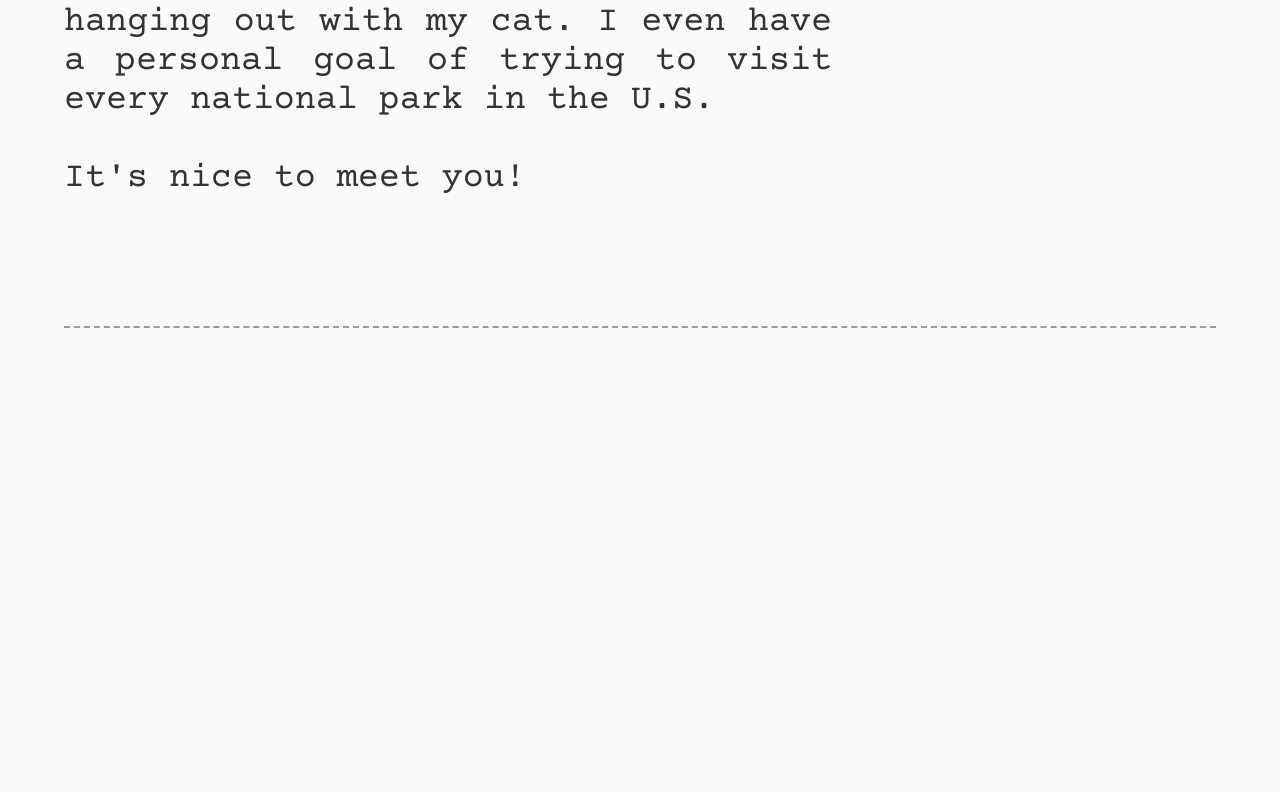
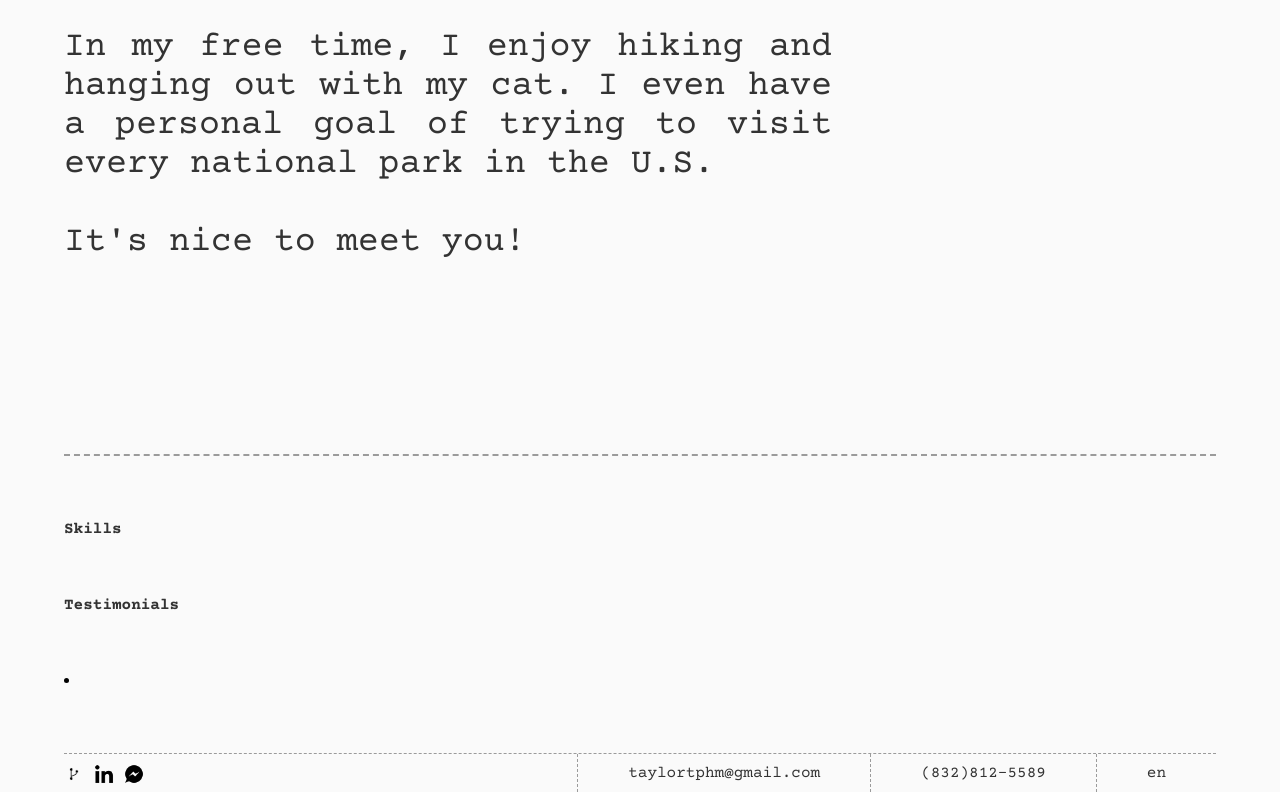
Before and after one commit to Taylorshmailor/Taylorshmailor.github.io, a plain HTML site: page about.html in a window 1280 px wide. Shown: the part 671-1463 px from the top of the page. Before the commit the page ends 999 px from the top, so only its background shows below. Drawn offline with nearby package versions, Linux system fonts and the light colour scheme.

Commit message:
embedded resume

```diff
--- a/about.html
+++ b/about.html
@@ -32,5 +32,25 @@
 
 
     <hr class="divide">
+
+    <div class="sub-container">
+        <p class="sub-title">Skills</p>
+        <p class="sub-title">Testimonials</p>
+        <li></li>
+    </div>
+
+    <!-- very cool footer -->
+    <footer>
+        <ul class="footer-ul">
+            <!-- <li><a class="active" href="#home">Home</a></li> -->
+            <li class="footer-li"><a>en</a></li>
+            <li class="footer-li"><a>(832)812-5589</a></li>
+            <li class="footer-li"><a>taylortphm@gmail.com</a></li>
+
+            <img class="footer-img" src="/images/git.png" alt="github">
+            <img class="footer-img" src="/images/linkedin.png" alt="github">
+            <img class="footer-img" src="/images/messenger.png" alt="github">
+        </ul>
+    </footer>
 </body>
 </html>
--- a/css/sass/_about.scss
+++ b/css/sass/_about.scss
@@ -2,7 +2,7 @@
 .bio {
     display: grid;
     grid-template-columns: 2fr 1fr;
-    padding: 10% 5% 10% 5%;
+    padding: 15% 5% 15% 5%;
     row-gap: 5%;
     // @media only screen and (min-width: 1440px) {
     //     font-size: 30px;
@@ -22,5 +22,18 @@
 .bio-img {
     margin: 0 auto;
     max-width: 40%;
+}
 
+.sub-container {
+    padding: 5%;
+    margin: auto;
+    // @media only screen and (min-width: 1440px) {
+    //     font-size: 30px;
+    // }
 }
+
+.sub-title {
+    padding-bottom: 5%;
+    margin: auto;
+    font-weight: 700;
+}
--- a/css/sass/_footer.scss
+++ b/css/sass/_footer.scss
@@ -20,6 +20,7 @@ footer {
 
 .footer-img {
     float: left;
-    //max-width:100%;
-    height:auto;
+    padding: 10px 10px 0 0;
+    width: 30px;
+    height: auto;
 }
--- /dev/null
+++ b/css/sass/_resume.scss
@@ -0,0 +1,4 @@
+
+.container {
+    padding: 10%;
+}
--- a/css/styles.scss
+++ b/css/styles.scss
@@ -5,3 +5,4 @@
 @import "./sass/portfolio";
 @import "./sass/about";
 @import "./sass/footer";
+@import "./sass/resume";
```
Also changed, not shown: resume.html (+5 -1 lines), css/styles.css, 2 other files.
